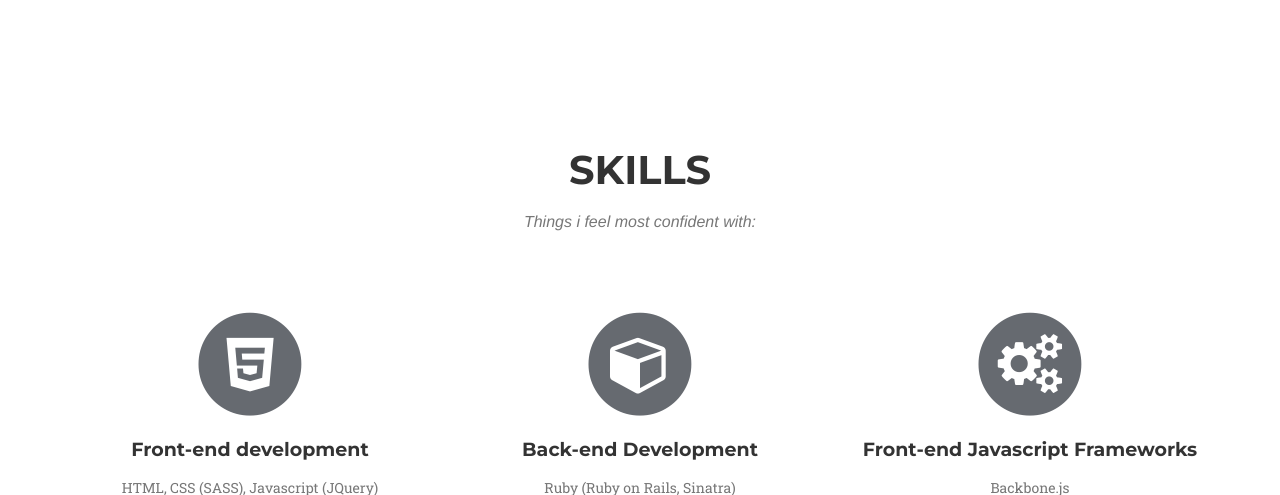
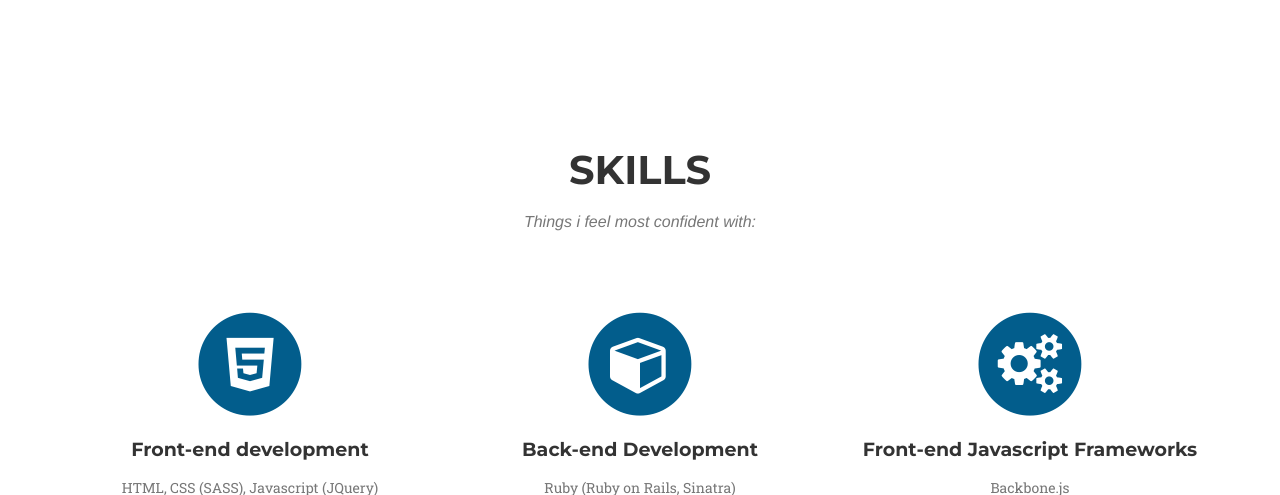
Before and after one commit to Hassanmir92/Hassanmir92.github.io, a Jekyll site: the page built from index.html, in a window 1280 px wide and 1400 px high. Shown: the part 905-1400 px from the top of the window. Built offline with Jekyll 4.4.1, drawn with Linux system fonts in a browser that asks for light colours; some web fonts are replaced.

Commit message:
changed back to original colors

```diff
--- a/_config.yml
+++ b/_config.yml
@@ -7,8 +7,8 @@ description: "Hi my name is Hassan Mir, I am a Web Developer and Teaching Assist
 
 # Color settings (hex-codes without the leading hash-tag)
 color:
-  primary: 666A70
-  secondary: 484B50
+  primary: 025D8C
+  secondary: 13aefb
   secondary-dark: 333
 
 # Social networks usernames (many more available: google-plus, flickr, dribbble, pinterest, instagram, tumblr, linkedin, etc.)
```
